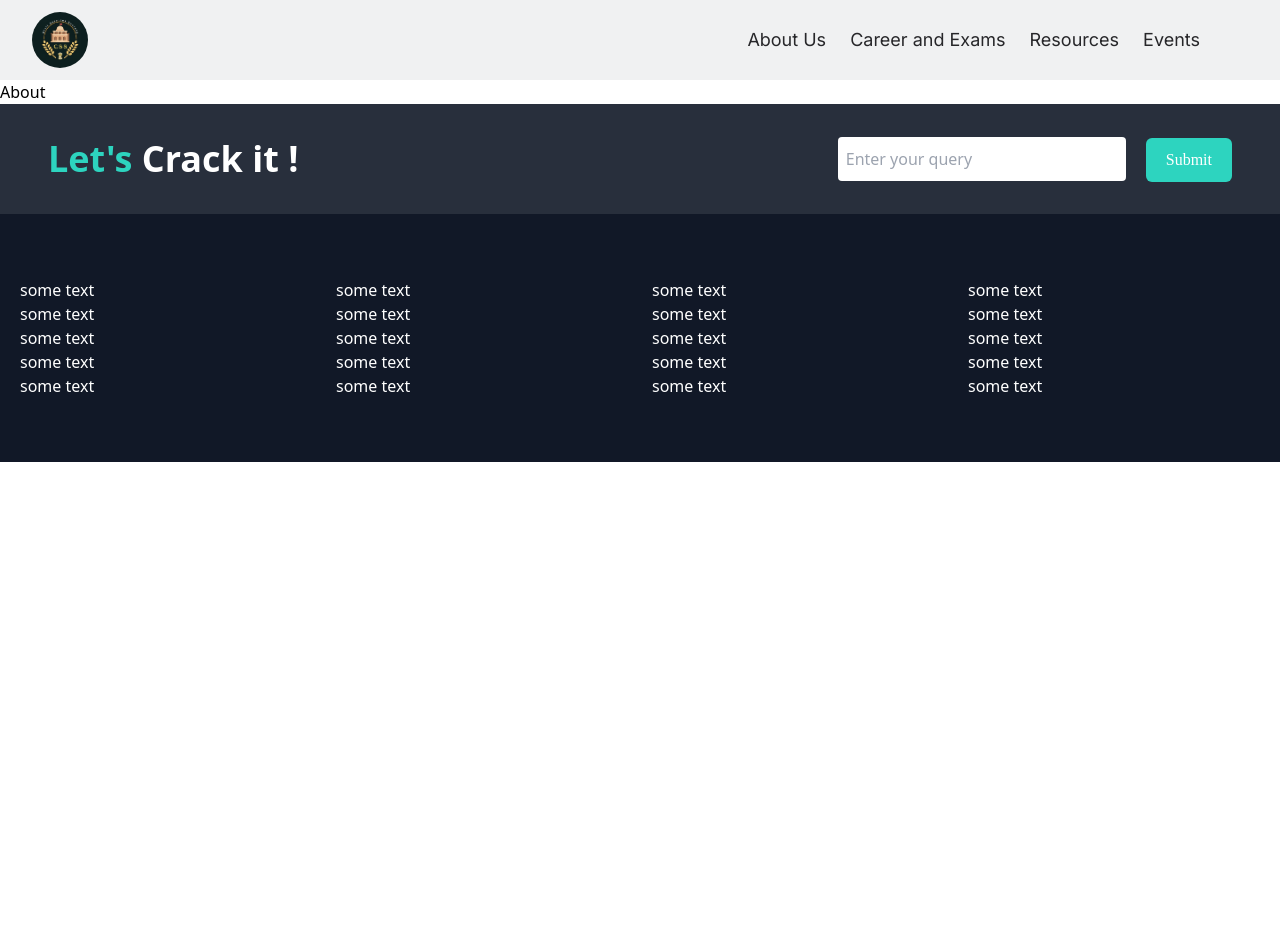
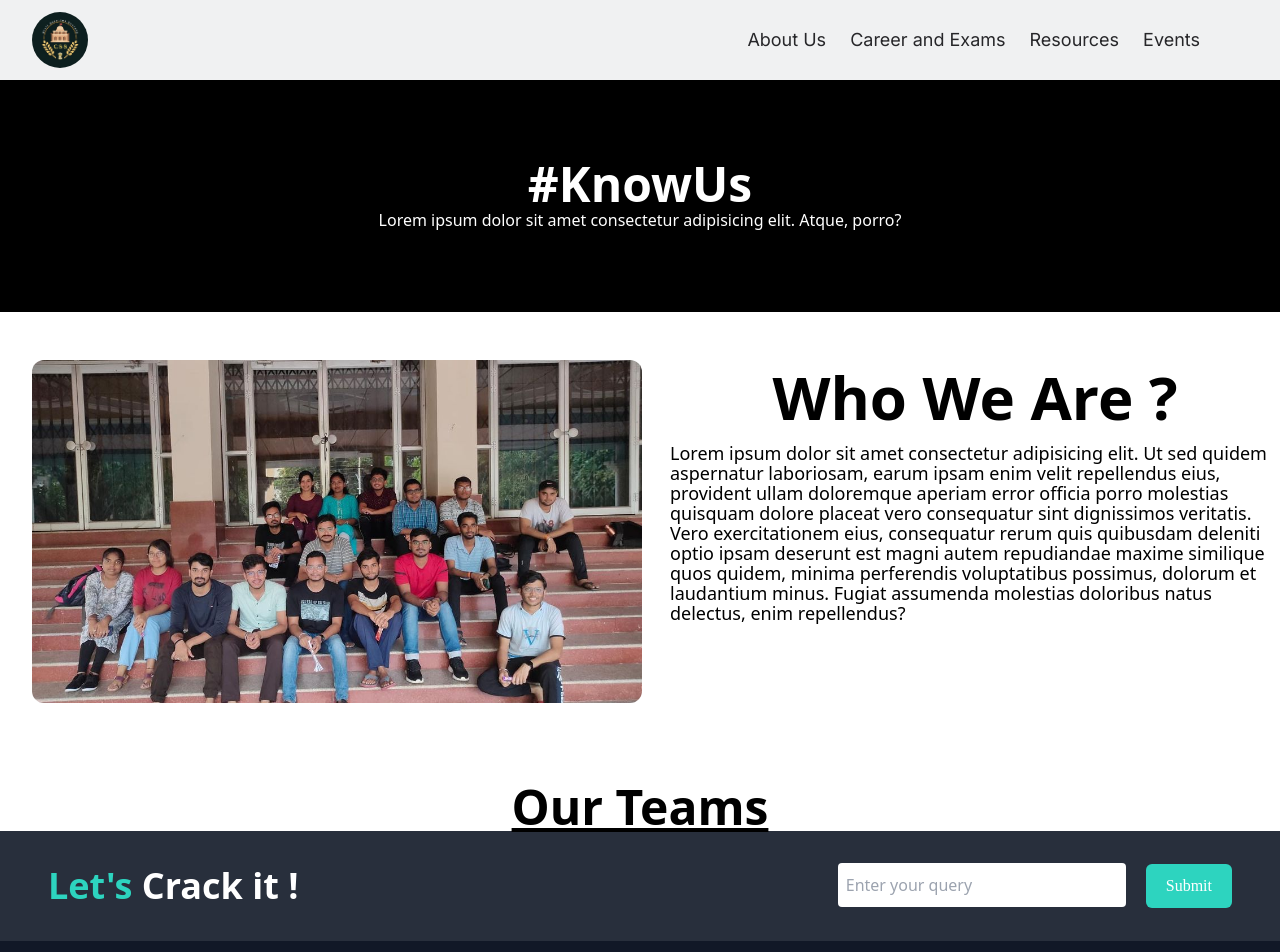
Before and after one commit to Courage003/CSS-official-Website, a React (Vite) app: page /about in a window 1280 px wide. Shown: the top 952 px of the page. Before the commit the page ends 800 px from the top, so only its background shows below. Built offline with nearby package versions, Linux system fonts and the light colour scheme.

Commit message:
adding about section

```diff
--- /dev/null
+++ b/src/components/about/About.jsx
@@ -0,0 +1,32 @@
+import React from 'react'
+import grp from "../../assets/grpPhoto.jpg"
+
+export default function About() {
+    return (
+        <section className="container w-full ">
+            <div className="w-full p-20 text-white text-center mb-12" style={{background: "#000"}}>
+                <h4 className="text-5xl font-bold">#KnowUs</h4>
+                <p>Lorem ipsum dolor sit amet consectetur adipisicing elit. Atque, porro?</p>
+            </div>
+            <div>
+                <div className="flex mb-20">
+                    <div className="w-1/2 ml-8 mr-6 rounded-lg">
+                        <img src={grp} alt="grpPhoto"style={{borderRadius:"12px"}}/>
+                    </div>
+                    <div className="w-1/2 ml-1 flex flex-col justify-center items-center">
+                        <h4 className="text-6xl text-center font-bold">Who We Are ?</h4>
+                        <p className="leading-5 text-lg pt-4 w-fit ">Lorem ipsum dolor sit amet consectetur adipisicing elit. Ut sed quidem aspernatur laboriosam, earum ipsam enim velit repellendus eius, provident ullam doloremque aperiam error officia porro molestias quisquam dolore placeat vero consequatur sint dignissimos veritatis. Vero exercitationem eius, consequatur rerum quis quibusdam deleniti optio ipsam deserunt est magni autem repudiandae maxime similique quos quidem, minima perferendis voluptatibus possimus, dolorum et laudantium minus. Fugiat assumenda molestias doloribus natus delectus, enim repellendus?</p>
+                <br/>
+                <br/>
+                <br/>
+                {/* <marquee loop="-1" scrollamount="5" width="100%" >Create stunning images with as much or as little control as you like thanks to a choice of Basic and Creative modes.</marquee> */}
+                    </div>
+                </div>
+            </div>
+
+            <div className="flex flex-col justify-center items-center">
+                <h1 className="text-5xl font-semibold underline">Our Teams</h1>
+            </div>
+            </section>
+    )
+}
--- a/src/components/header/Header.jsx
+++ b/src/components/header/Header.jsx
@@ -1,7 +1,6 @@
 import React, { useState } from "react";
 import Sidemenu from "./Sidemenu";
-
-const logo = "src/assets/logo.jpg";
+import logo from "../../assets/logo.jpg"
 
 
 function Header() {
@@ -14,7 +13,7 @@ function Header() {
             <a className="block text-teal-600" href="/">
               <span className="sr-only">Home</span>
               <img
-                src="src/assets/logo.jpg"
+                src={logo}
                 alt="Logo"
                 className="h-10 w-auto rounded-full lg:h-14"
               />
--- a/src/components/index.js
+++ b/src/components/index.js
@@ -3,6 +3,7 @@ import Footer from "./footer/Footer";
 import Loading from "./Loading";
 import Sidemenu from "./header/Sidemenu";
 import Home from "./Home";
+import About from "./about/About";
 
 
 
@@ -12,6 +13,7 @@ export {
     Loading,
     Sidemenu,
     Home,
+    About
 
 
 
--- a/src/main.jsx
+++ b/src/main.jsx
@@ -3,7 +3,7 @@ import ReactDOM from "react-dom/client";
 import { createBrowserRouter, RouterProvider } from "react-router-dom";
 
 import App from "./App.jsx";
-import { Home } from "./components/index.js";
+import { About, Home } from "./components/index.js";
 import "./index.css";
 
 const router = createBrowserRouter([
@@ -17,7 +17,7 @@ const router = createBrowserRouter([
       },
       {
         path: "/about",
-        element: <div>About</div>,
+        element: <About/>,
       },
     ],
   },
```
Also changed, not shown: src/assets/grpPhoto.jpg (added).
